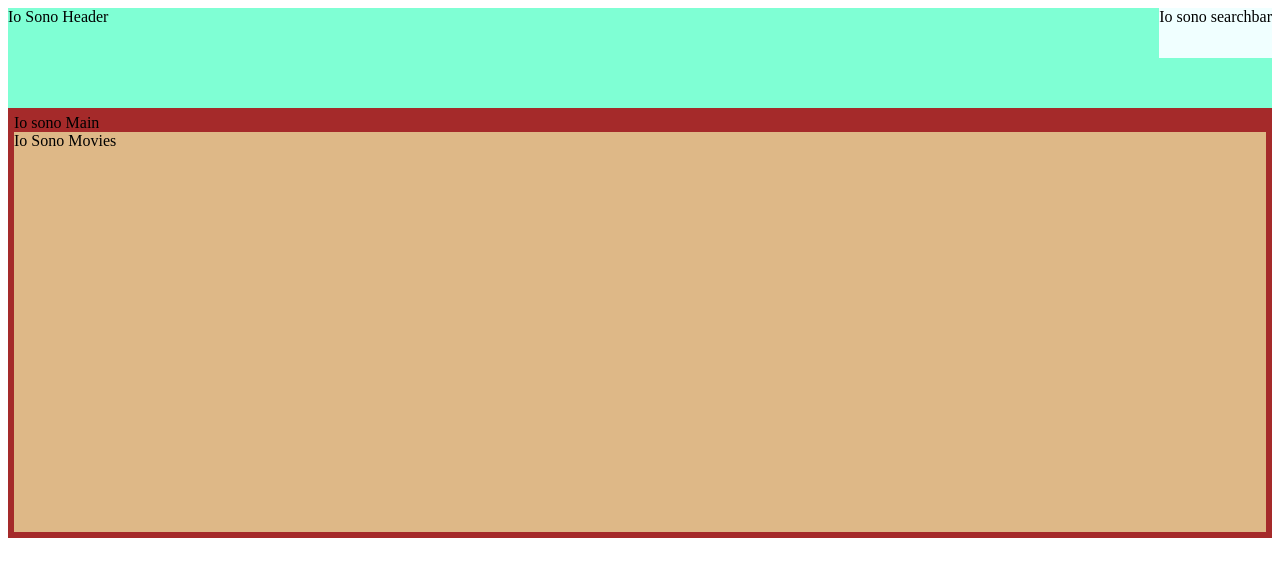
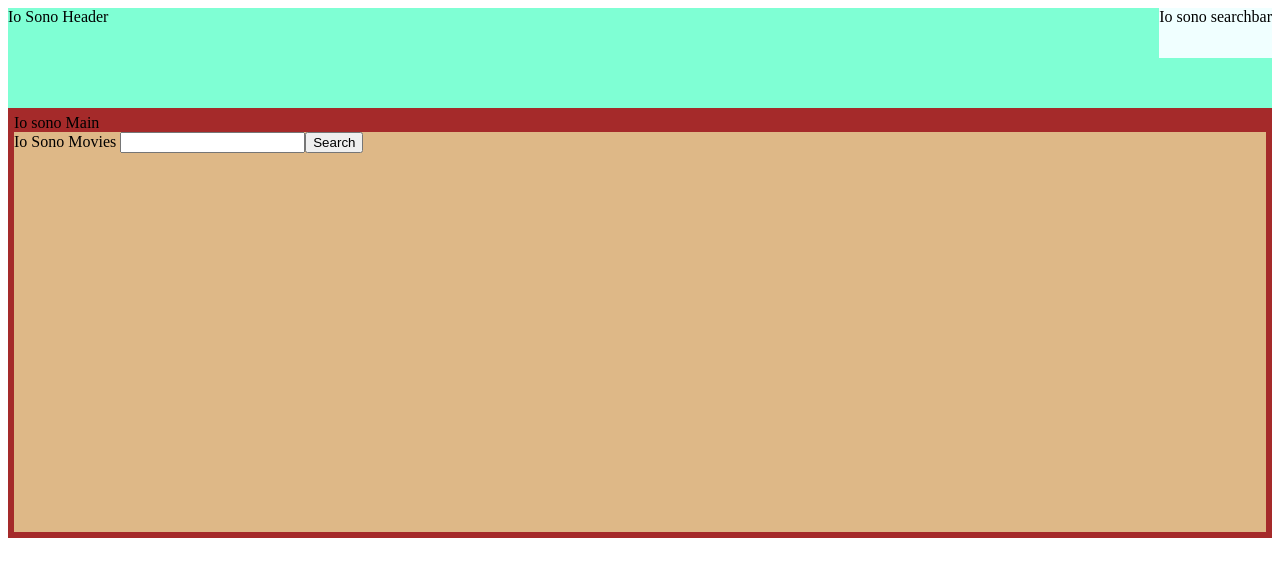
Before and after one commit to VAB1998/vue-boolflix, a Vue app: page / in a window 1280 px wide. Shown: the top 576 px of the page. Built offline with nearby package versions, Linux system fonts and the light colour scheme; no server answers.

Commit message:
Implementation of the searchbar

```diff
--- a/src/components/Movies.vue
+++ b/src/components/Movies.vue
@@ -1,6 +1,11 @@
 <template>
     <section id="movies">
         Io Sono Movies
+
+            <input type="text" v-model="textToSearch">
+            <button v-on:click="search()"> Search </button>
+
+        {{textToSearch}}
     </section>
 </template>
 
@@ -12,20 +17,35 @@ export default {
     components: {
 
     },
+    data : function(){
+        return{
+            textToSearch: '',
+        }
+    },
 
-    created : function() {
+    methods :{
+        search(){
             //Make HTTP  GET Request to an API
             axios.get('https://api.themoviedb.org/3/search/movie?api_key=2c9b181fd830bd18b14d45907ca913b7',
             {
                 params: {
-                query : 'fight'
+                    query : this.textToSearch
                 }
             })
             .then((object) =>{
-            console.log(object.data.results)
+                // console.clear()
+                console.log('API Respone: ', object.data.results)
+            });
+        }
+    },
+    created : function() {
+        console.log('Created')
 
-        });
     },
+
+    computed : {
+
+    }
 
 }
 </script>
```
Lines whose indentation alone changed are shown as unchanged.
